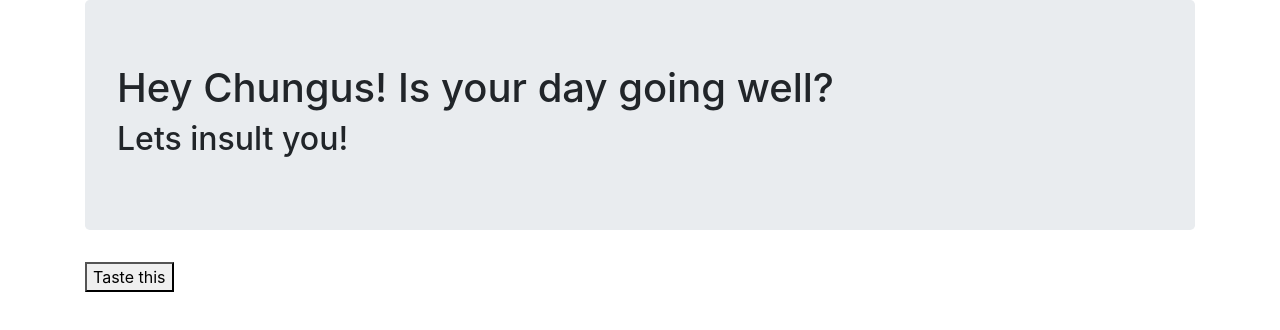
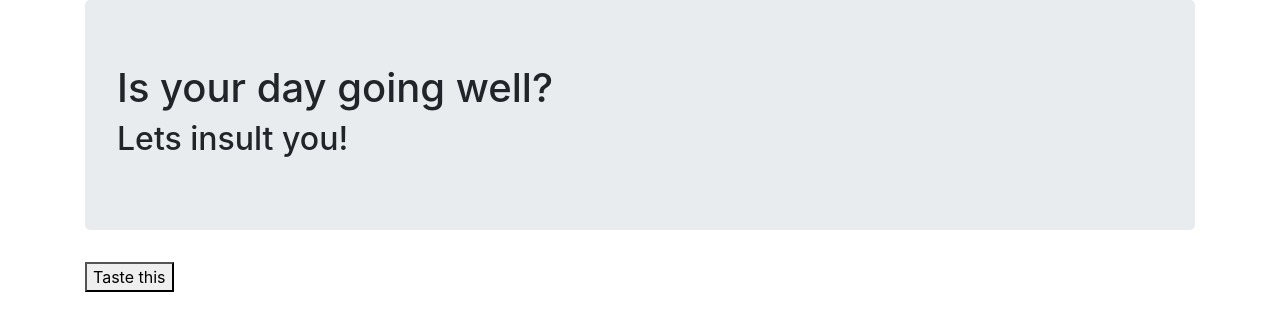
Before and after one commit to mikearino/Doctor-Finder-API, a website built with webpack: page src/index.html in a window 1280 px wide. Built offline with nearby package versions, Linux system fonts and the light colour scheme.

Commit message:
add basic template and start working on README.md.

```diff
--- a/package.json
+++ b/package.json
@@ -32,6 +32,6 @@
     "style-loader": "^0.20.2",
     "uglifyjs-webpack-plugin": "^1.2.2",
     "webpack-cli": "^2.0.9",
-    "webpack-dev-server": "^3.1.0"
+    "webpack-dev-server": "^3.7.2"
   }
 }
--- a/src/index.html
+++ b/src/index.html
@@ -7,7 +7,7 @@
   <body>
     <div class="container">
       <div class="jumbotron">
-        <h1>Hey Chungus! Is your day going well?</h1>
+        <h1>Is your day going well?</h1>
         <h2>Lets insult you!</h2>
       </div>
       <form id="insultForm" lass="form-control" action="index.html" method="post">
```
Also changed, not shown: README.md (added), 1 other file.
